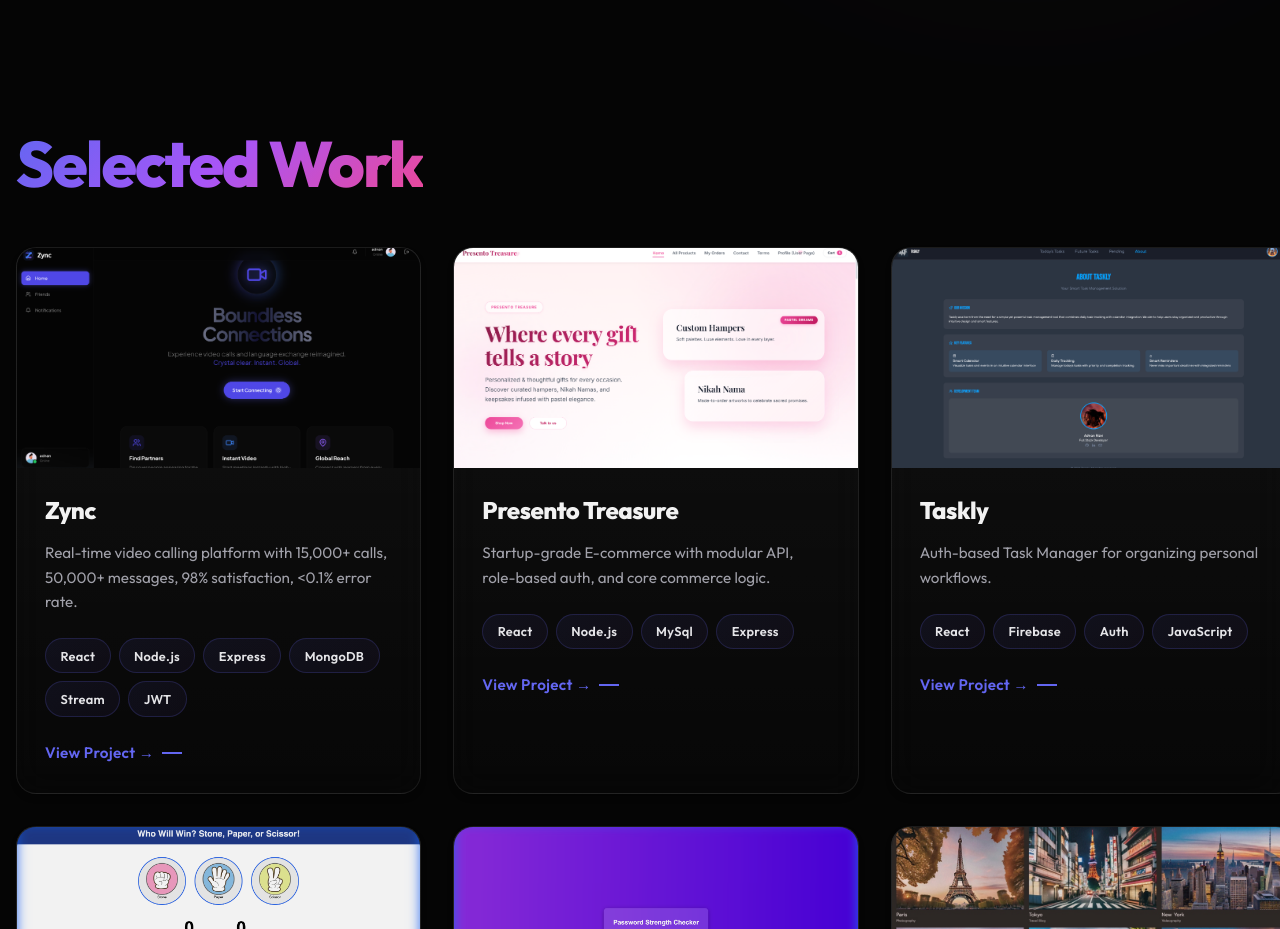
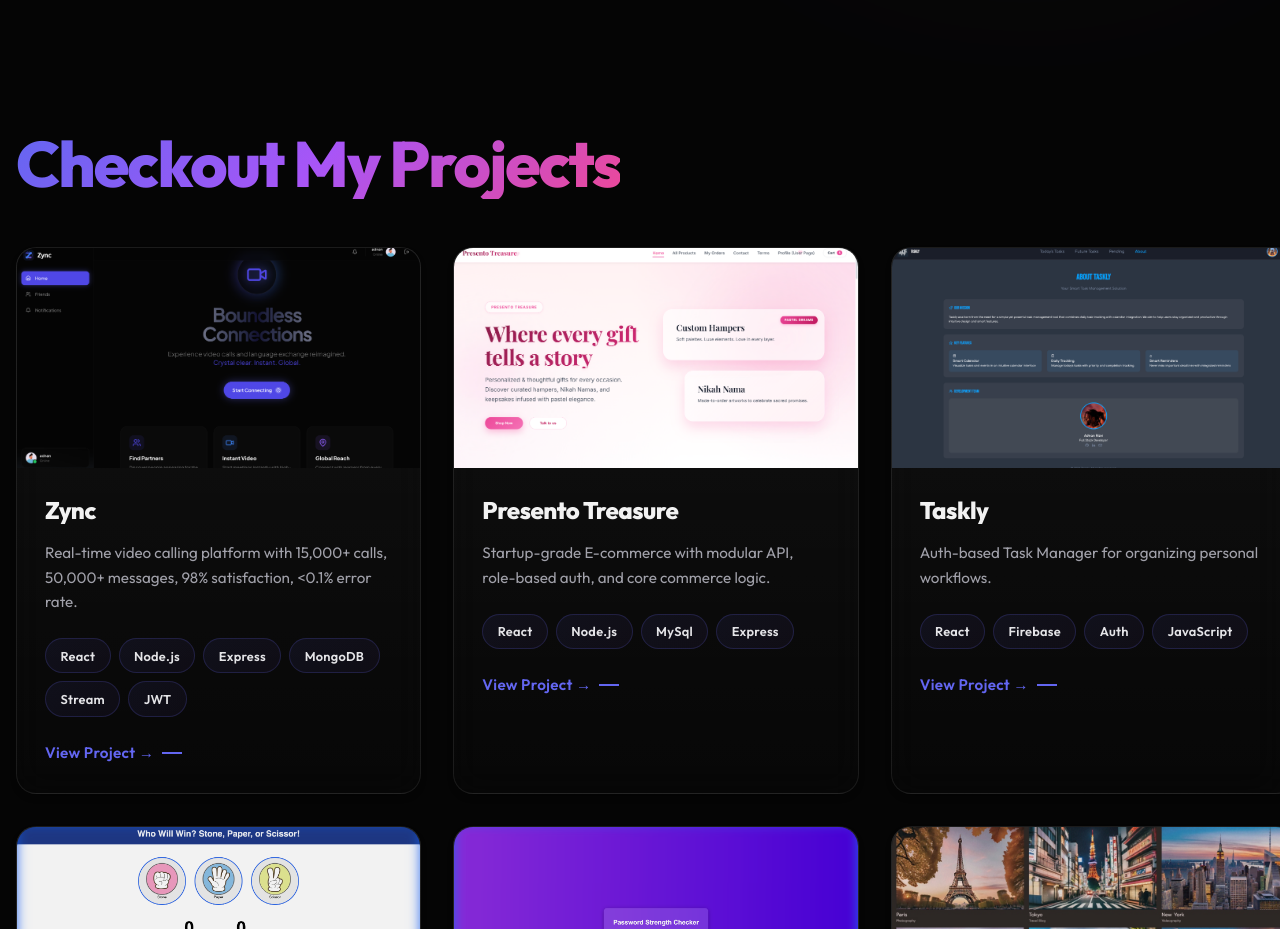
Before and after one commit to adnan275/portfolio, a React (Vite) app: page / in a window 1280 px wide. Shown: the part 2000-2929 px from the top of the page. Built offline with nearby package versions, Linux system fonts and the light colour scheme.

Commit message:
project line fixed

```diff
--- a/src/sections/Projects.jsx
+++ b/src/sections/Projects.jsx
@@ -142,7 +142,7 @@ const Projects = () => {
                     viewport={{ once: true }}
                     transition={{ duration: 0.5 }}
                 >
-                    Selected Work
+                    Checkout My Projects
                 </motion.h2>
 
                 <motion.div
```
